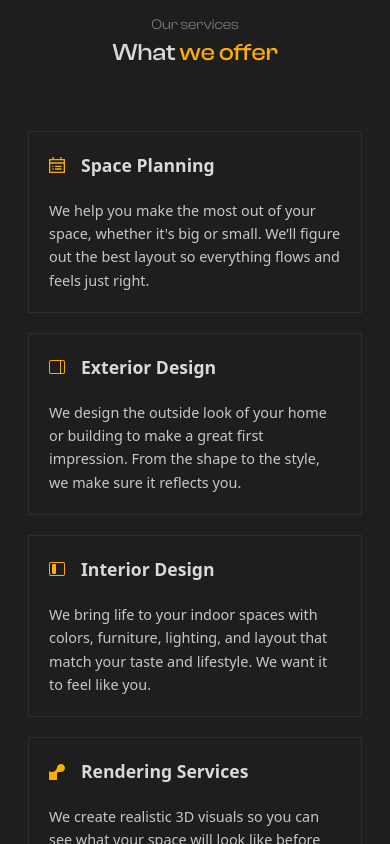
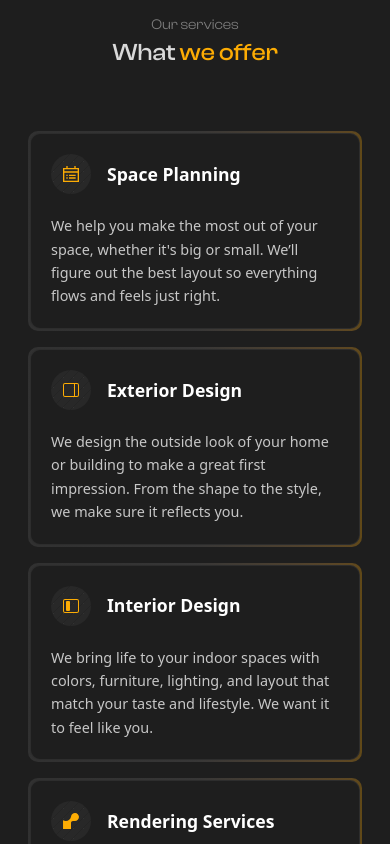
Before and after one commit to rainndev/MNKC-Architecture, a React (Vite) app: page / in a window 390 px wide. Shown: the part 1800-2644 px from the top of the page. Built offline with nearby package versions, Linux system fonts and the light colour scheme.

Commit message:
style (service card): Add a gradient border to the card.

```diff
--- a/src/sections/homepage/ServicesNew.tsx
+++ b/src/sections/homepage/ServicesNew.tsx
@@ -15,7 +15,7 @@ const ServicesNew = () => {
           initial={{ opacity: 0, y: -30 }}
           animate={{ opacity: 1, y: 0 }}
           transition={{ duration: 0.5, delay: 0.1, ease: "easeInOut" }}
-          className="text-logo-white/50 mt-5 mb-0 w-full text-[clamp(.9rem,3vw,1.25rem)] md:mb-1"
+          className="text-logo-white/50 mt-5 mb-0 w-full text-[clamp(.9rem,3vw,1.25rem)]"
         >
           Our services
         </motion.p>
@@ -29,7 +29,7 @@ const ServicesNew = () => {
         </motion.h1>
       </div>
 
-      <div className="mt-15 grid h-full grid-cols-1 items-center justify-center gap-5 md:grid-cols-2 lg:grid-cols-3">
+      <div className="mt-15 grid h-full grid-cols-1 items-center justify-center gap-4 md:grid-cols-2 md:gap-5 lg:grid-cols-3">
         {content.map((data, i) => (
           <motion.div
             key={i}
@@ -39,18 +39,21 @@ const ServicesNew = () => {
             viewport={{ once: true }}
             className="text-logo-white bg-logo-black h-full w-full"
           >
-            <div className="hover:bg-logo-white/10 hover:border-logo-yellow/10 border-logo-gray/30 border p-5 transition-all duration-300 ease-in-out md:p-10">
+            <div className="from-logo-white/10 via-logo-gray/50 to-logo-yellow/30 h-full rounded-lg bg-gradient-to-r p-[2px] md:rounded-xl">
+              <div className="bg-logo-black hover:bg-logo-black/80 hover:border-logo-yellow/10 border-logo-gray/30 h-full rounded-lg border p-5 text-white transition-all duration-500 ease-in-out hover:backdrop-blur-2xl md:rounded-xl md:p-10">
                 <div className="flex items-center justify-start gap-4">
-                <span className="text-logo-yellow">{data.icon}</span>
+                  <span className="text-logo-yellow bg-logo-gray/20 bg-striped rounded-full p-3">
+                    {data.icon}
+                  </span>
 
                   <h1 className="text-[clamp(1.1rem,3vw,1.25rem)] font-semibold">
                     {data.title}
                   </h1>
                 </div>
-
                 <p className="text-logo-white/90 mt-5 text-[clamp(.9rem,3vw,1rem)] leading-relaxed">
                   {data.description}
                 </p>
+              </div>
             </div>
           </motion.div>
         ))}
```
Lines whose indentation alone changed are shown as unchanged.
